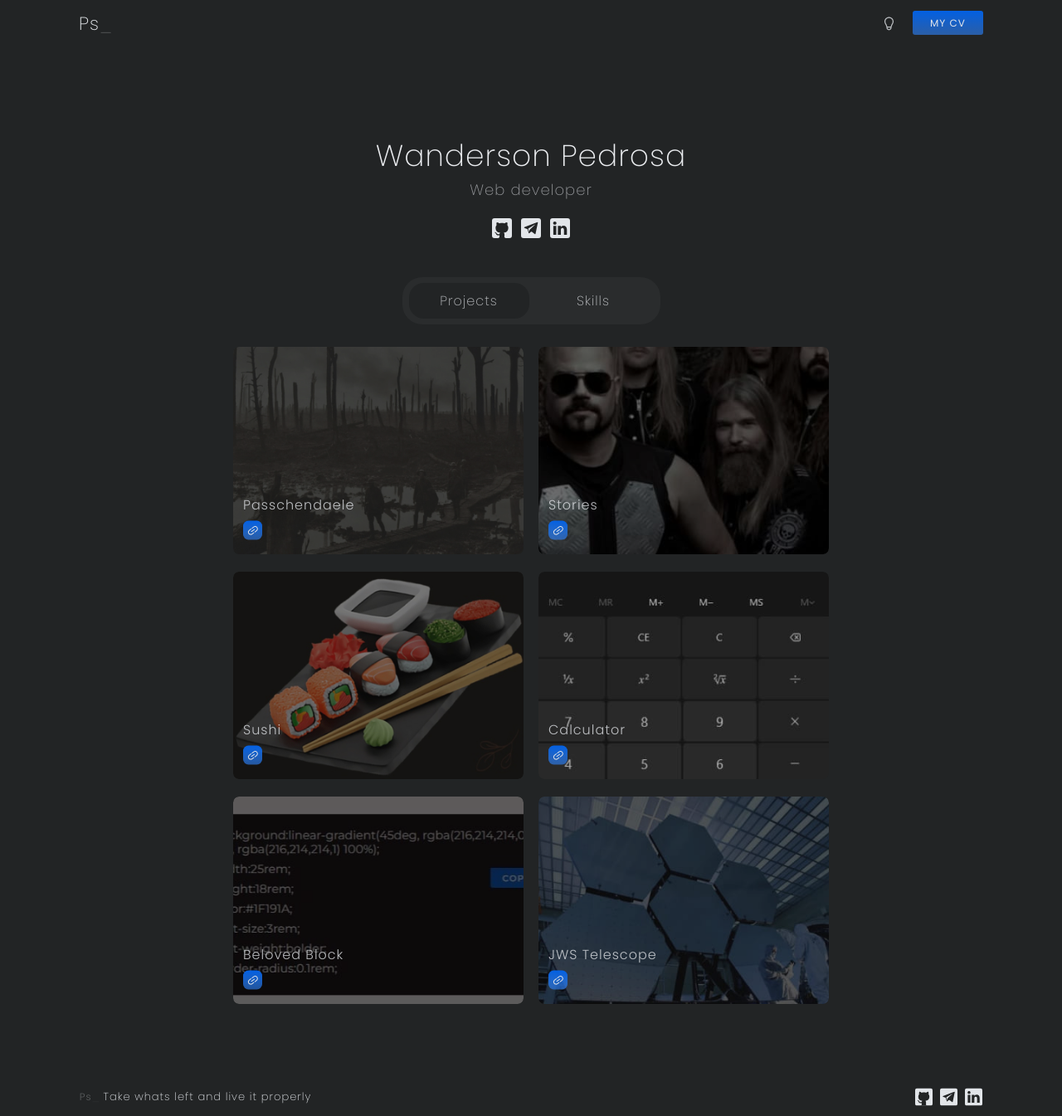
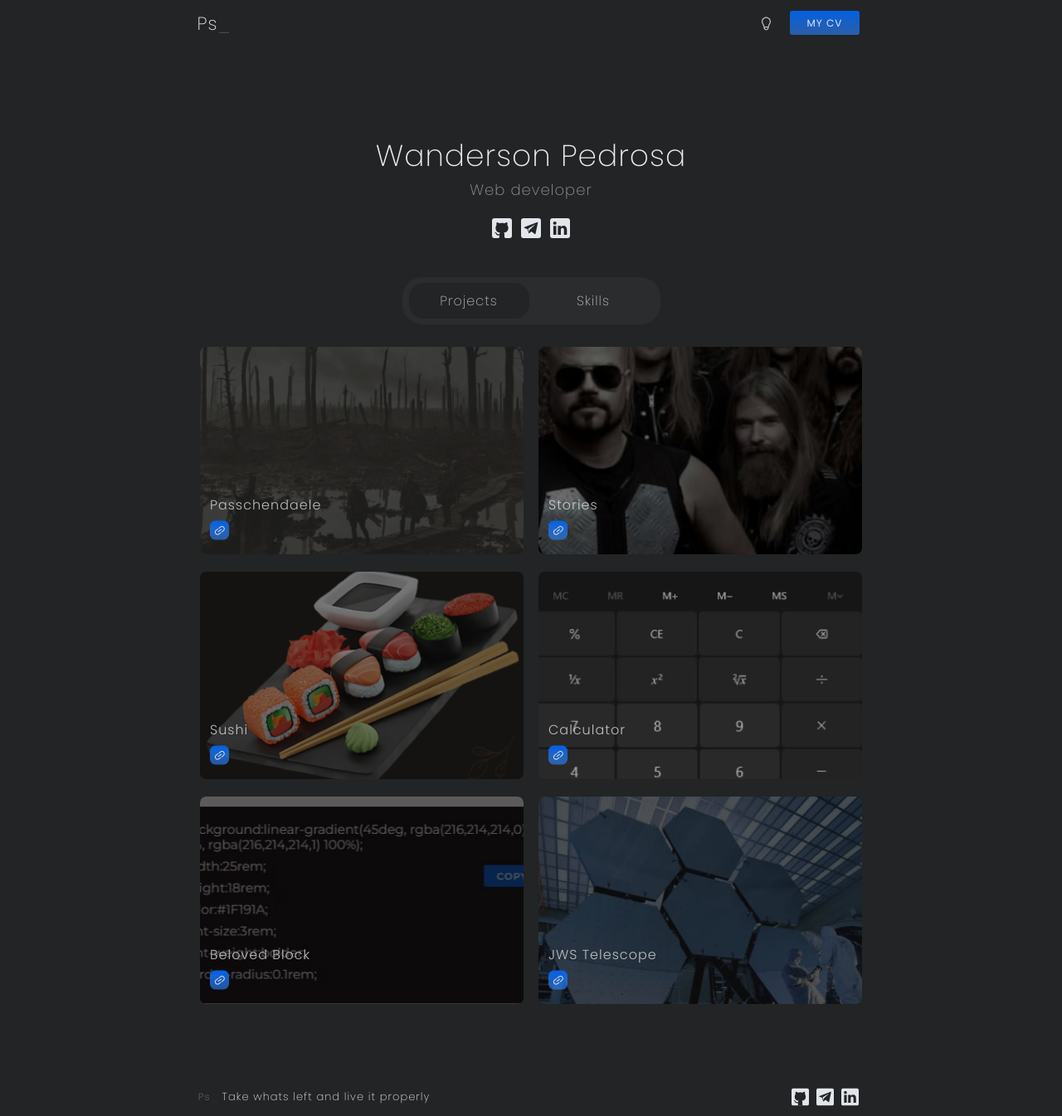
Before and after one commit to psilva999/portfolio, a React (Vite) app: page / in a window 1280 px wide. Shown: the whole page at 83% size. Built offline with nearby package versions, Linux system fonts and the light colour scheme.

Commit message:
markdown

```diff
--- a/src/components/Header.jsx
+++ b/src/components/Header.jsx
@@ -1,9 +1,24 @@
+import { useEffect, useState } from 'react'
 import { ReactComponent as Lamp } from '../assets/svg/0-lamp.svg'
 
 const Header = () => {
+  const [fixed, setFixed] = useState()
+
+  useEffect(() => {
+    window.addEventListener('scroll', handleHeader)
+
+    return () => window.removeEventListener('scroll', handleHeader)
+  })
+
+  function handleHeader() {
+    window.scrollY >= 3 ? setFixed(true) : setFixed(false)
+
+    console.log(window.scrollY)
+  }
+
   return (
 
-    <header>
+    <header className={ fixed? 'fixed' : '' }>
       <h1>Ps</h1>
 
       <nav>
--- a/src/scss/_config.scss
+++ b/src/scss/_config.scss
@@ -6,7 +6,9 @@
 
   --opaque:rgba(226,229,233,.6);
   --options:rgba(226,229,233,.8);
+
   --transparent:rgba(226,229,233,.3);
+  --invisible:rgba(226,229,233,.1);
 
   --jet-platinum:#2A2C2D;
 }
@@ -20,6 +22,7 @@
 //   --opaque:rgba(34,36,37,.6);
 //   --options:rgba(34,36,37,.8);
 //   --transparent:rgba(34,36,37,.3);
+//   --invisible:rgba(34,36,37,.3);
 
 //   --jet-platinum:#D4D8DE;
 // }
--- a/src/scss/_footer.scss
+++ b/src/scss/_footer.scss
@@ -13,7 +13,7 @@ body.active footer {
 footer {
   width:100vw;
   padding:.25rem 0;
-  gap:rem(728);
+  gap:rem(430);
   margin-top:6rem;
 
   &, article, div {
@@ -24,6 +24,7 @@ footer {
     gap:rem(14);
     position:relative;
     top:rem(-4);
+    left:rem(-6);
   }
 
   h2 {
--- a/src/scss/_header.scss
+++ b/src/scss/_header.scss
@@ -3,12 +3,18 @@
 header {
   position:absolute;
   top:0;
-  gap:rem(942);
+  gap:rem(645);
   left:0;
   width:100vw;
   z-index:3;
   background:var(--erie-plati);
-  animation:header-absolute .3s linear forwards;
+  animation:header-absolute .2s linear forwards;
+
+  &.fixed {
+    position:fixed;
+    box-shadow:0px 1px 1px 0px var(--invisible);
+    animation:header-fixed .4s linear forwards;
+  }
 
   &, nav {
     @include flex;
@@ -34,16 +40,14 @@ header {
     }
   }
 
-  &.fixed {
-    animation:header-fixed .4s linear forwards;
-  }
-
-  h1, svg {
+  svg {
     cursor:pointer;
   }
 
   h1 {
     font-size:rem(22);
+    position:relative;
+    left:rem(-6);
 
     &:after {
       content:"_";
--- a/src/scss/_projects.scss
+++ b/src/scss/_projects.scss
@@ -7,7 +7,7 @@
 
 .projects.active {
   @include flex;
-  width:rem(736);
+  width:rem(810);
   flex-wrap:wrap;
   gap:rem(18);
   row-gap:rem(21);
@@ -17,7 +17,7 @@
     display:flex;
     align-items:end;
     position:relative;
-    width:rem(350);
+    width:rem(390);
     height:rem(250);
     color:$white-opaque;
     overflow:hidden;
```
Also changed, not shown: src/css/app.min.css, 2 other files (tests, documents, lock files or other folders).
